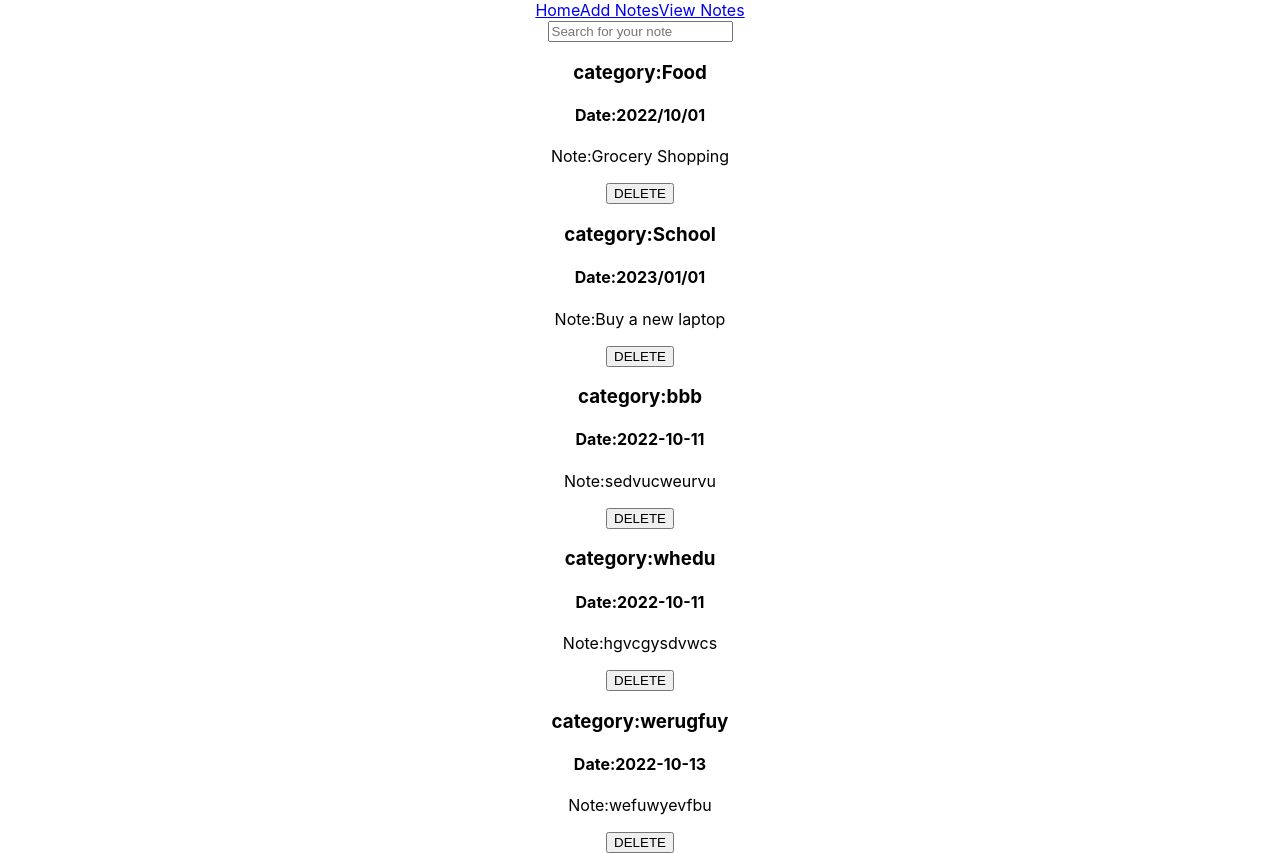
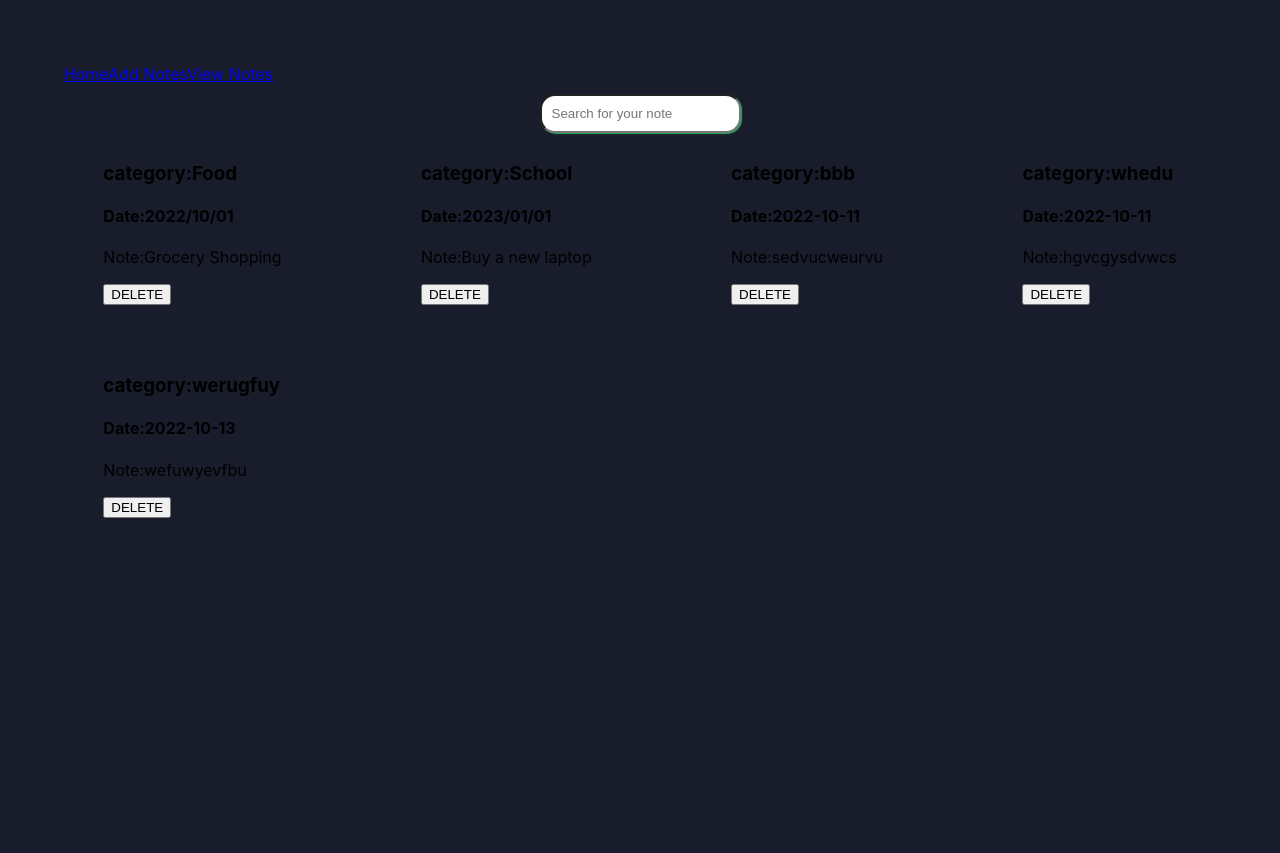
Before and after one commit to Bit-Bytes-Bits/notes-keeper, a React (Create React App) app: page / in a window 1280 px wide. After the commit the page ends 800 px from the top, so only its background shows below. Built offline with nearby package versions, Linux system fonts and the light colour scheme; data requests are answered from the project's data file.

Commit message:
add background color and display to the note container

```diff
--- a/src/App.css
+++ b/src/App.css
@@ -1,3 +1,42 @@
+body{
+  background-color: #191d2b;
+}
 .App {
+  /* text-align: center; */
+  /* border: solid red 3px; */
+  padding: 4rem;
+  /* background-color: var(--color-primary); */
+}
+
+:root {
+  --color-primary: #191d2b;
+  --color-secondary: #27AE60;
+  --color-white: #FFFFFF;
+}
+
+.nav{
+  display: flex;
+  justify-content: space-evenly;
+  /* border: solid red 3px; */
+  padding: 10px;
+
+}
+
+.search{
+  padding: 10px;
+  /* border:solid yellow 5px; */
   text-align: center;
 }
+
+.search input{
+  padding: 10px;
+  border-radius: 15px;
+  box-shadow: 1px 1px 1px #27AE60;
+}
+.noteContainer{
+  display: grid;
+  gap: 50px 100px;
+  grid-template-columns: auto auto auto auto;
+  justify-content: space-evenly;
+  /* border: solid green 2px; */
+}
```
